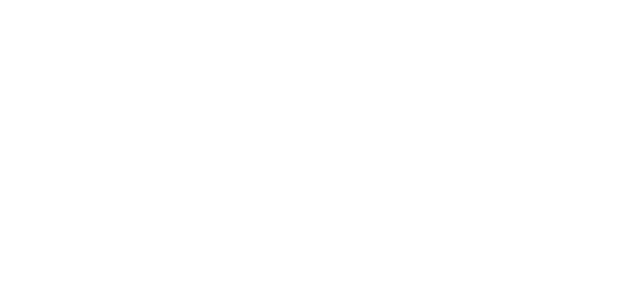
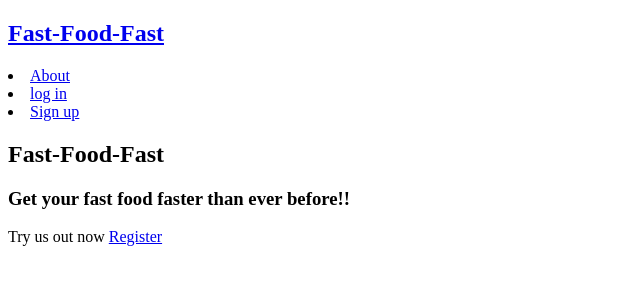
Before and after one commit to fgkinus/Fast-Food-Fast, a plain HTML site: page UI/templates/landing.html in a window 1280 px wide. Shown: the whole page, without its empty margins (0-640 px from the left). Drawn offline with Linux system fonts and the light colour scheme.

Commit message:
add landing page skeleton and components
no styling yet,just the layout of the page

```diff
--- a/UI/templates/landing.html
+++ b/UI/templates/landing.html
@@ -2,9 +2,30 @@
 <html lang="en">
 <head>
     <meta charset="UTF-8">
-    <title>Title</title>
+    <title>Fast Food Fast</title>
+
+    <meta name="viewport" content="width=device-width, initial-scale=1, maximum-scale=1">
 </head>
 <body>
+    <header class="heading">
+        <nav>
+            <h2><a href="#">Fast-Food-Fast</a></h2>
+            <li><a href="#">About</a></li>
+            <li><a href="#">log in</a></li>
+            <li><a href="#">Sign up</a></li>
+        </nav>
+    </header>
+    <section class="content" >
+        <div class="background-image"></div>
+        <div class="hero-content-area">
+            <h1>Fast-Food-Fast</h1>
+            <h3>Get your fast food faster than ever before!!</h3>
+            <hv>Try us out now</hv>
+            <a href="#" class="btn">Register</a>
+        </div>
+    </section>
+
+
 
 </body>
 </html>
```
